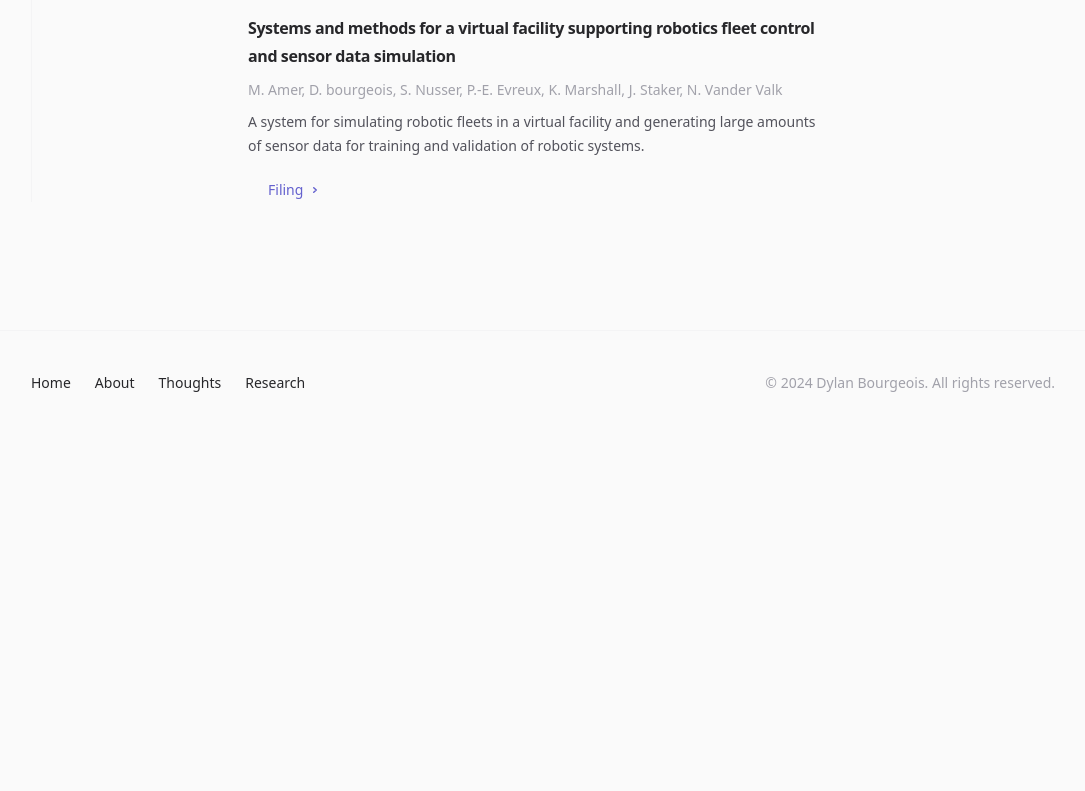
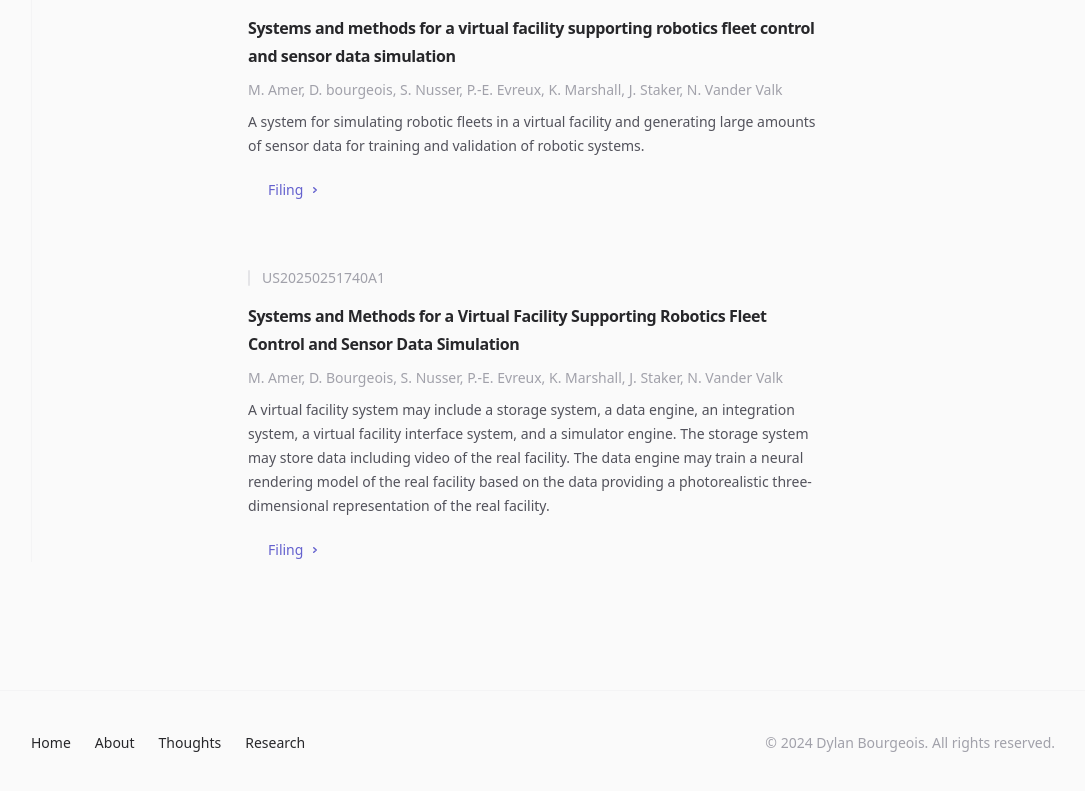
Before and after one commit to dtsbourg/homepage, a Next.js app: page /research in a window 1280 px wide. Shown: the part 3254-4045 px from the top of the page, without its empty margins (97-1182 px from the left). Before the commit the page ends 3713 px from the top, so only its background shows below. Built offline with nearby package versions, Linux system fonts and the light colour scheme; no server answers.

Commit message:
add new patent

```diff
--- a/src/app/research/page.tsx
+++ b/src/app/research/page.tsx
@@ -214,6 +214,18 @@ export default function Speaking() {
               },
             ]}
           />
+          <Publication
+            title="Systems and Methods for a Virtual Facility Supporting Robotics Fleet Control and Sensor Data Simulation"
+            description="A virtual facility system may include a storage system, a data engine, an integration system, a virtual facility interface system, and a simulator engine. The storage system may store data including video of the real facility. The data engine may train a neural rendering model of the real facility based on the data providing a photorealistic three-dimensional representation of the real facility."
+            authors="M. Amer, D. Bourgeois, S. Nusser, P.-E. Evreux, K. Marshall, J. Staker, N. Vander Valk"
+            event="US20250251740A1"
+            ctas={[
+              {
+                title: 'Filing',
+                href: 'https://patents.google.com/patent/US20250251740A1/en?inventor=Dylan+Bourgeois',
+              },
+            ]}
+          />
         </ResearchSection>
       </div>
     </SimpleLayout>
```
